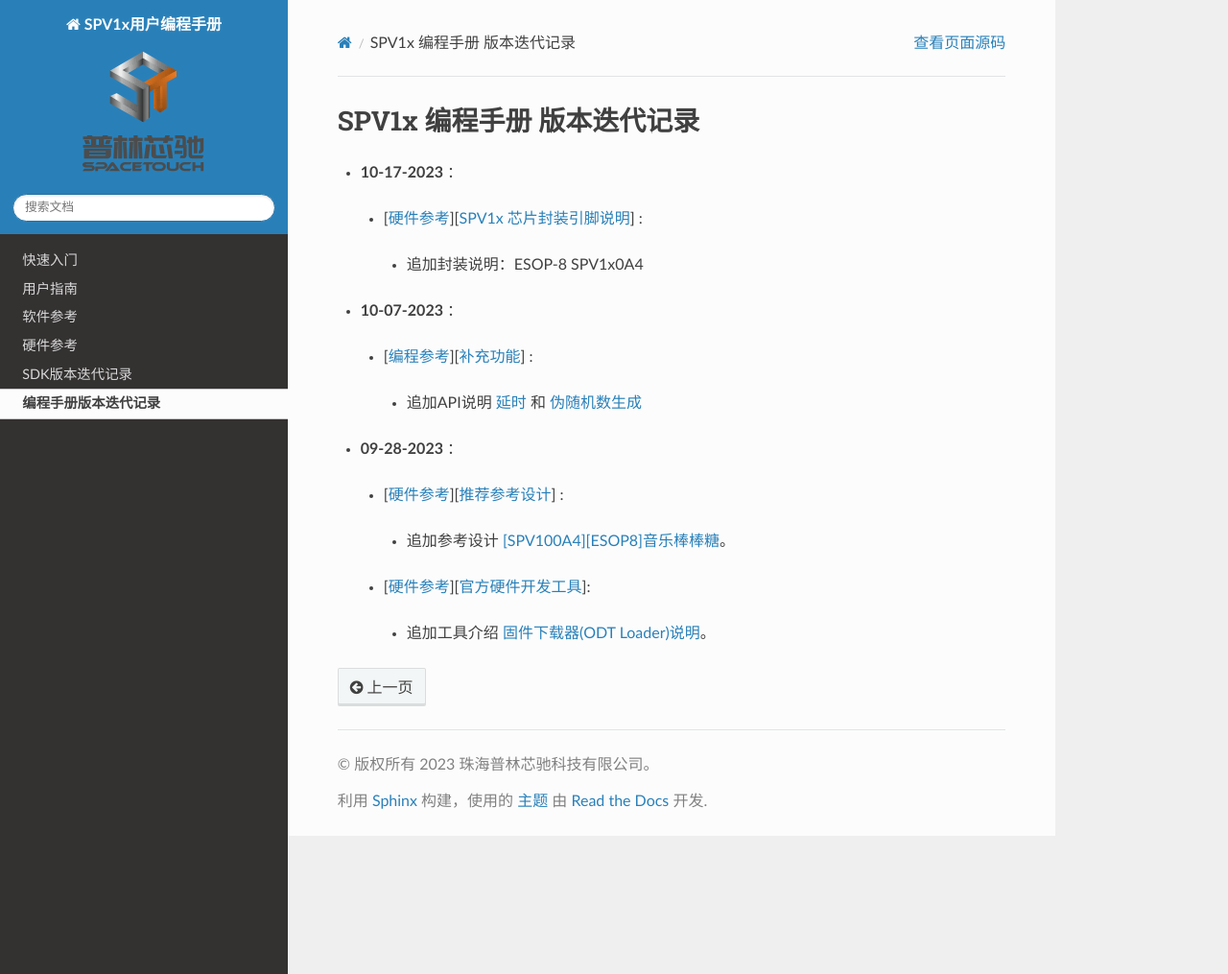
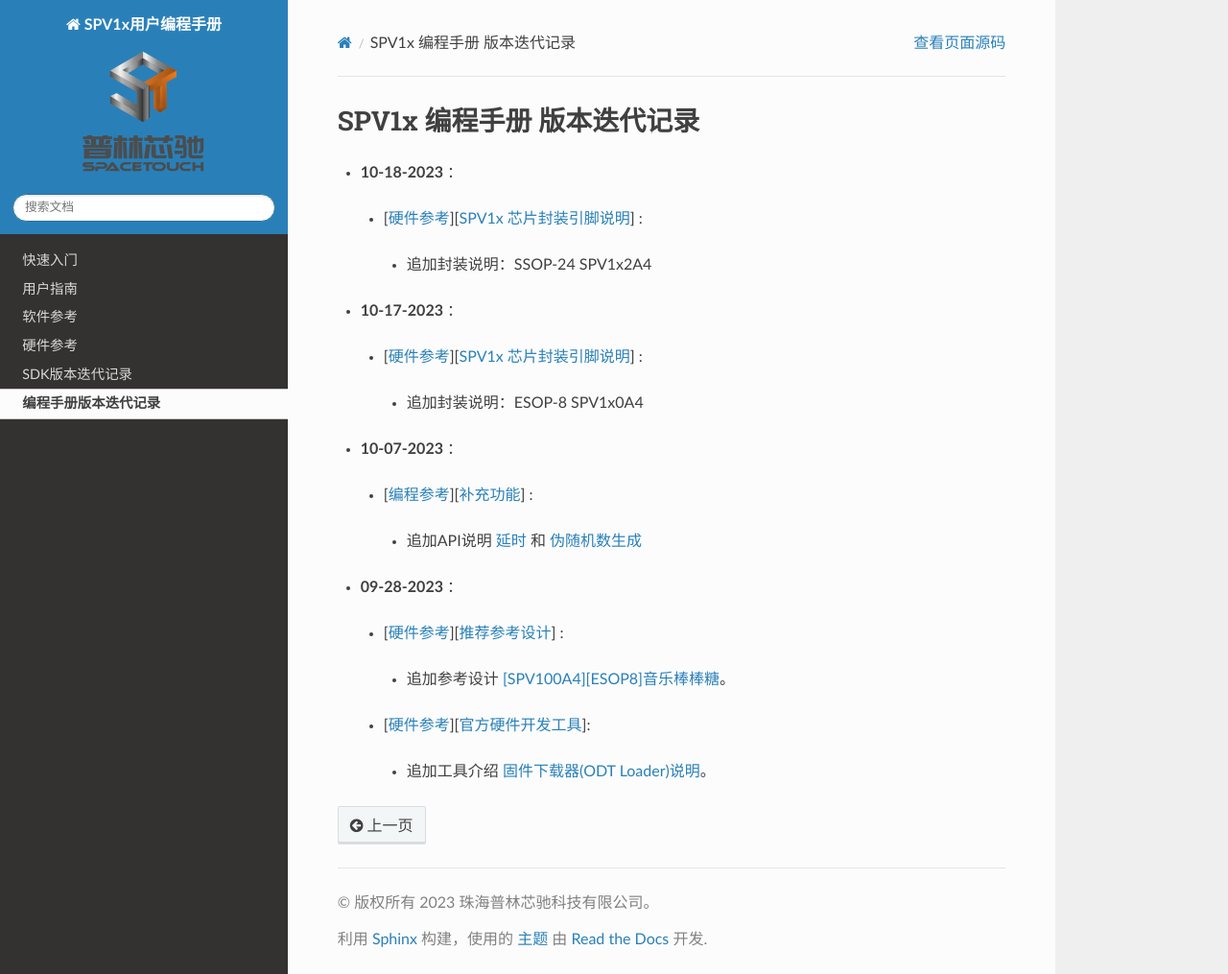
Before and after one commit to qzthrone/spv1x-programming-guide, a Sphinx documentation site: the page built from source/changelog-pg.rst, in a window 1280 px wide and 1015 px high. Shown: the whole window at 96% size. Built offline with Sphinx 7.4.7 and the Read the Docs theme 2.0.0, drawn with Linux system fonts in a browser that asks for light colours.

Commit message:
add ssop24 package

```diff
--- a/source/changelog-pg.rst
+++ b/source/changelog-pg.rst
@@ -2,6 +2,12 @@
 
 SPV1x 编程手册 版本迭代记录
 =============================
+
+- **10-18-2023** ：
+
+ + [:ref:`hw-reference`][:ref:`soc-package`] :
+
+  + 追加封装说明：SSOP-24 SPV1x2A4
 
 - **10-17-2023** ：
 
--- a/source/hw-reference/soc-package/index.rst
+++ b/source/hw-reference/soc-package/index.rst
@@ -7,3 +7,8 @@
 ----------------------
 .. image:: ../../_static/kiwi-esop8-package.png
    :align: center
+
+SSOP-24 SPV1x2A4
+----------------------
+.. image:: ../../_static/kiwi-ssop24-package.png
+   :align: center
```
Also changed, not shown: source/_static/kiwi-ssop24-package.png (added).
